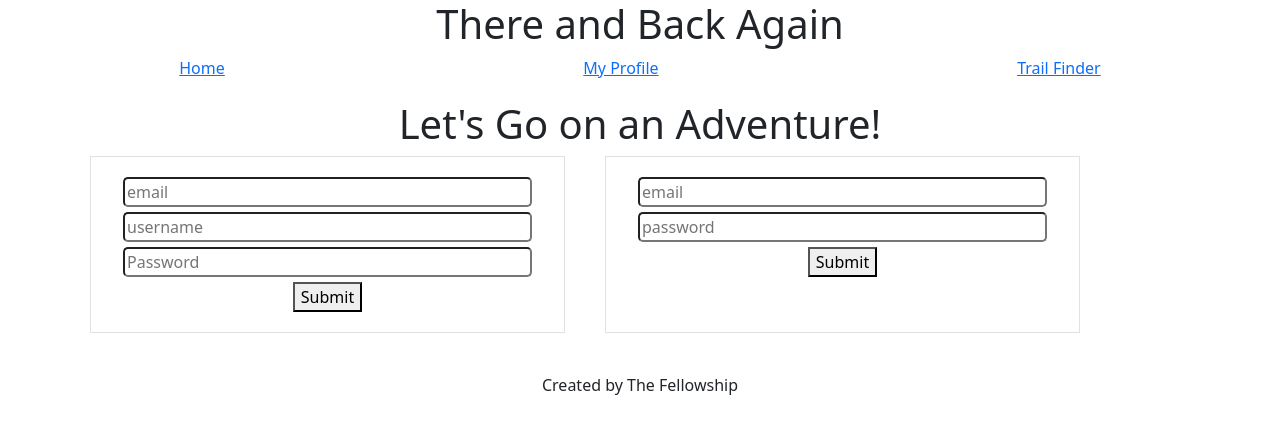
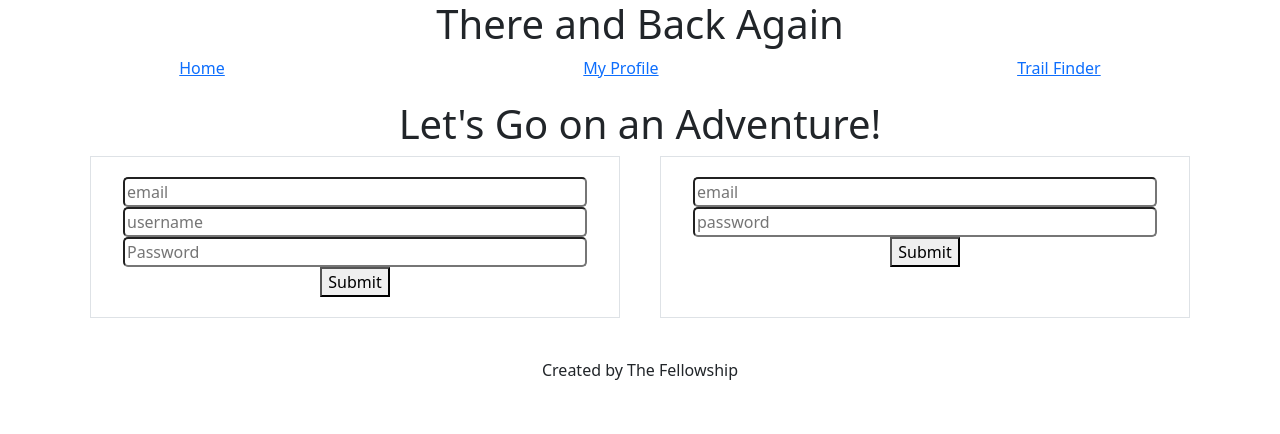
Before and after one commit to ksapir/There-And-Back-Again, a React (Create React App) app: page / in a window 1280 px wide. Shown: the top 434 px of the page. Built offline with nearby package versions, Linux system fonts and the light colour scheme.

Commit message:
creating some pages

```diff
--- a/package.json
+++ b/package.json
@@ -8,6 +8,7 @@
     "@testing-library/user-event": "^12.8.3",
     "axios": "^0.21.1",
     "bootstrap": "^5.1.0",
+    "materialize-css": "^1.0.0-rc.2",
     "pretty": "^2.0.0",
     "react": "^17.0.2",
     "react-dom": "^17.0.2",
--- a/src/components/milesToGo.js
+++ b/src/components/milesToGo.js
@@ -1,42 +1,93 @@
-const mongoose = require("mongoose");
-import Fellowship from ("../../server/models/Fellowship");
-import LotrJourney from ("../../server/models/LotrJourney");
+// const mongoose = require("mongoose");
+// import Fellowship from ('../../server/models/Fellowship');
+// import LotrJourney from ('../../server/models/LotrJourney');
 
-import User from("../../server/models/User");
-import mileInput from "./components/mileInput";
+// import User from('../../server/models/User');
+// import mileInput from './components/mileInput';
 
 
 
 
-TODO:
-// set each specific Journeys total Distance
- LotrJourney(totalDistance) = 1900
+// TODO:
+// // set each specific Journeys total Distance
+//  LotrJourney(totalDistance) = 1900
 
-TODO:
-// update total miles on input both userMiles and groupMiles
-User(userMiles) + mileInput
+// TODO:
+// // update total miles on input both userMiles and groupMiles
+// User(userMiles) + mileInput
 
-Fellowship(groupMiles) + mileInput
+// Fellowship(groupMiles) + mileInput
 
-// on  mileLog update userMiles to show their total contribution
-// mileLog shown in src/components/mileInpus.js
+// // on  mileLog update userMiles to show their total contribution
+// // mileLog shown in src/components/mileInpus.js
 
 
 
-// on  mileLog update User milesToGo for (each) User Journey
-// on mileLog update FellowShip milesToGo
-//
-Fellowship(milesToG0) = User(milesToGo)
+// // on  mileLog update User milesToGo for (each) User Journey
+// // on mileLog update FellowShip milesToGo
+// //
+// Fellowship(milesToG0) = User(milesToGo)
 
-// on milelog getRemaining() for fellowship/and or user? as seen in mileInput.js
+// // on milelog getRemaining() for fellowship/and or user? as seen in mileInput.js
 
-getRemaining() {
-    milesToG0 = LotrJourney - groupMiles
-}
+// getRemaining() {
+//     milesToG0 = LotrJourney - groupMiles
+// }
 
 
 
 
-module.exports = Fellowship;
-module.exports = User;
-module.exports = LotrJourney;
+// module.exports = Fellowship;
+// module.exports = User;
+// module.exports = LotrJourney;
+
+import React, { useState } from 'react'
+
+export default function MilesToGo() {
+    const [miles, setMiles] = useState('');
+    const [time, setTime] = useState('');
+
+
+    const handleInputChange = (e) => {
+        // Getting the value and name of the input which triggered the change
+        const { target } = e;
+        const inputType = target.name;
+        const inputValue = target.value;
+
+        // Based on the input type, we set the state of either email, username, and password
+        if (inputType === 'miles') {
+            setMiles(inputValue);
+        } else if (inputType === 'time') {
+            setTime(inputValue);
+        }
+    };
+
+    const handleFormSubmit = (e) => {
+        e.preventDefault();
+
+
+
+        setMiles('');
+        setTime('');
+    };
+    return (
+        <div className="container">
+            <div className="row">
+            <h2>Add A Walk</h2>
+            <div className="col s4 m4 l4">
+                <form>
+                    <input className="form"
+                        name ="milesInput"
+                        onChange = {handleInputChange}
+                        placeholder = "miles"/>
+                    <input className="form"
+                        name ="timeInput"
+                        onChange = {handleInputChange}
+                        placeholder = "time"/>
+                   <button type="button" onClick={handleFormSubmit}>Submit</button>
+                </form>
+            </div>
+            </div>
+        </div>
+    );
+}
--- a/src/pages/LandingPage.js
+++ b/src/pages/LandingPage.js
@@ -69,25 +69,25 @@ function LandingPage() {
         <div className="container" style={styles.center}>
                 <h1 >Let's Go on an Adventure!</h1>
             <div className="row">
-                <div className="col-sm-12 col-md-5
-                 col-lg-5
+                <div className="col s12 m5
+                 m5
                  border">
-                    <form style={styles.form} className="form">
-                        <input style={styles.input}
+                    <form>
+                        <input
                             value={email}
                             name="email"
                             onChange={handleInputChange}
                             type="email"
                             placeholder="email"
                         />
-                        <input style={styles.input}
+                        <input
                             value={userName}
                             name="userName"
                             onChange={handleInputChange}
                             type="text"
                             placeholder="username"
                         />
-                        <input style={styles.input}
+                        <input
                             value={password}
                             name="password"
                             onChange={handleInputChange}
@@ -102,16 +102,16 @@ function LandingPage() {
                         </div>
                     )}
                 </div>
-                <div className="col-sm-12 col-md-5
-                 col-lg-5
+                <div className="col s12 m5
+                 m5
                  border">
-                    <form style={styles.form}>
-                        <input style={styles.input}
+                    <form >
+                        <input
                             name="email"
                             type="email"
                             placeholder="email"
                         />
-                        <input style={styles.input}
+                        <input
                             name="password"
                             type="password"
                             placeholder="password"
--- a/src/pages/Profile.js
+++ b/src/pages/Profile.js
@@ -1 +1,12 @@
-// import React from 'react';
+import React from 'react';
+import MilesToGo from '../components/MilesToGo'
+
+export default function Profile() {
+    return(
+        <div className="container">
+            <div className="row">
+                <MilesToGo/>
+            </div>
+        </div>
+    )
+}
--- a/src/styles/style.css
+++ b/src/styles/style.css
@@ -30,3 +30,15 @@ footer {
     text-align: center;
     align-items: center;
 }
+
+form {
+    margin: 20px
+}
+
+input {
+    display: block;
+    margin-top: 5px;
+    margin-bottom: 5px;
+    width: 100%;
+    border-radius: 5px;
+}
```
Also changed, not shown: 2 other files (tests, documents, lock files or other folders).
